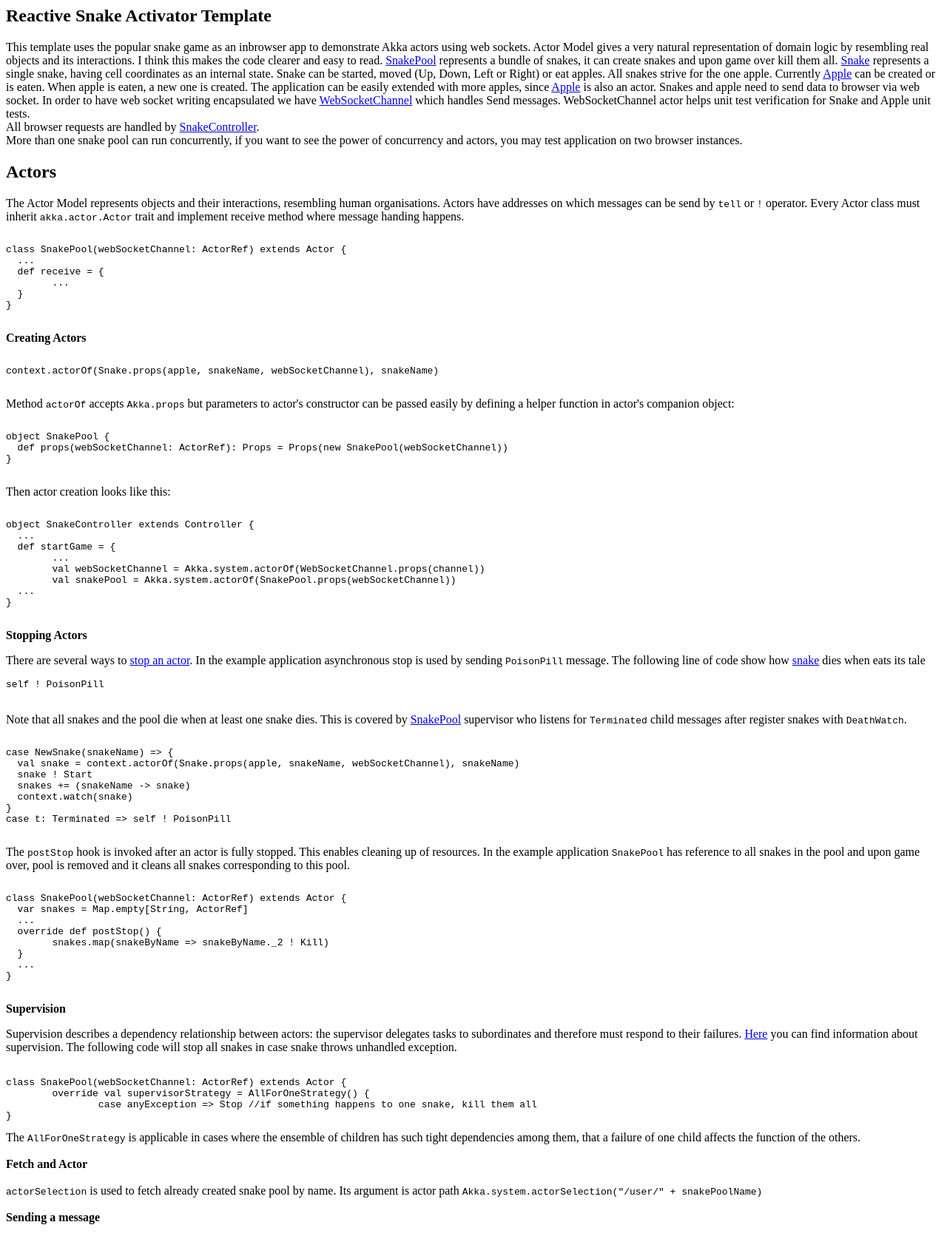
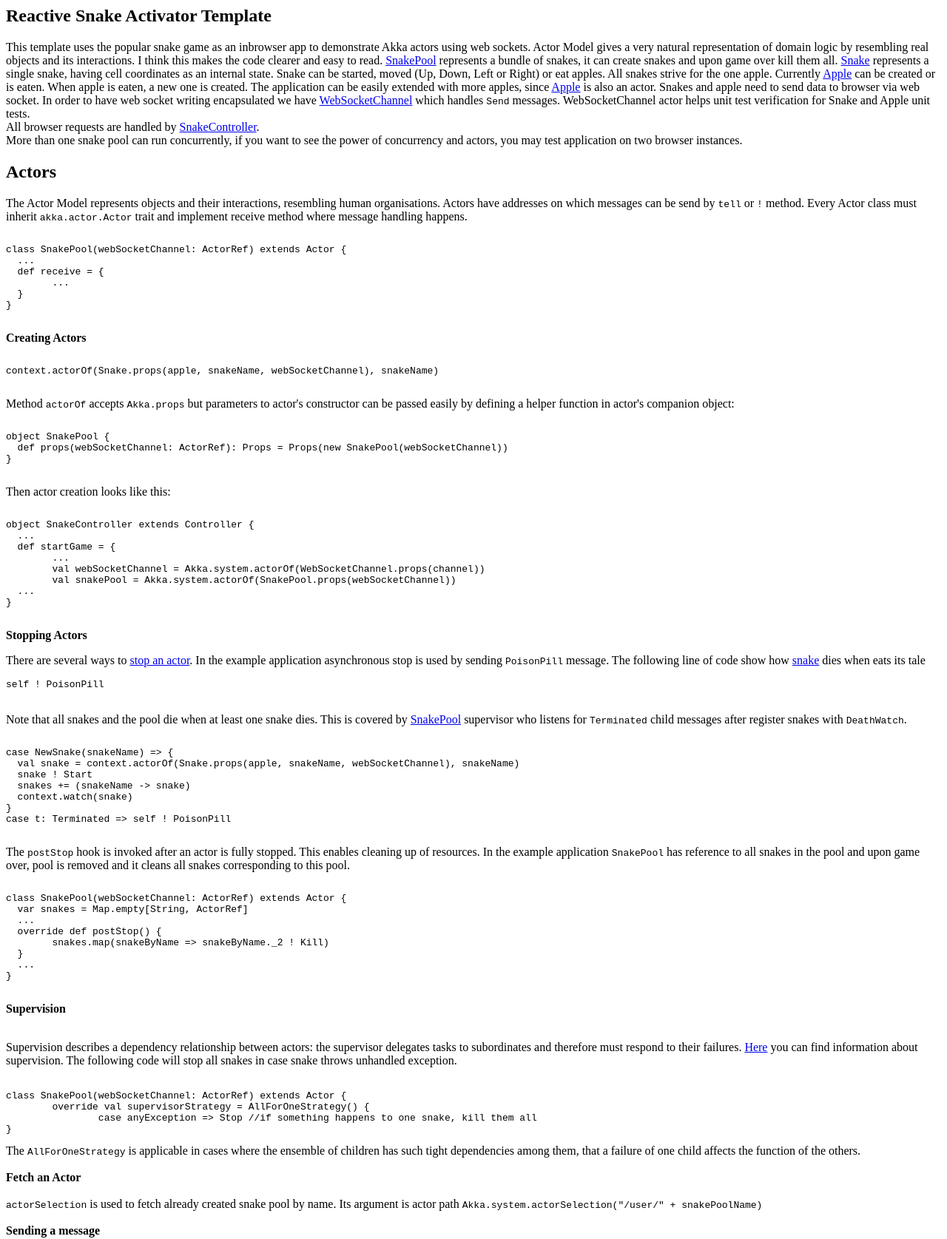
Before and after one commit to stanska/snakeyard, a plain HTML site: page tutorial/index.html in a window 1280 px wide. Shown: the top 1675 px of the page at 74% size. Drawn offline with Linux system fonts and the light colour scheme.

Commit message:
spell check

```diff
--- a/tutorial/index.html
+++ b/tutorial/index.html
@@ -10,18 +10,18 @@
          <a href="#code/app/snakeyard/actor/SnakePool.scala" class="shortcut">SnakePool</a> represents a bundle of snakes, it can create snakes and upon game over kill them all.
          <a href="#code/app/snakeyard/actor/Snake.scala" class="shortcut">Snake</a> represents a single snake, having cell coordinates as an internal state. Snake can be started, moved (Up, Down, Left or Right) or eat apples. All
          snakes strive for the one apple. Currently <a href="#code/app/snakeyard/actor/Apple.scala" class="shortcut">Apple</a> can be created or is eaten. When apple is eaten, a new one is created.  The application can be easily extended with more apples, since <a href="#code/app/snakeyard/actor/Apple.scala" class="shortcut">Apple</a> is also an actor.
-         Snakes and apple need to send data to browser via web socket. In order to have web socket writing encapsulated we have <a href="#code/app/snakeyard/actor/WebSocketChannel.scala" class="shortcut">WebSocketChannel</a> which handles Send messages.
+         Snakes and apple need to send data to browser via web socket. In order to have web socket writing encapsulated we have <a href="#code/app/snakeyard/actor/WebSocketChannel.scala" class="shortcut">WebSocketChannel</a> which handles <code>Send</code> messages.
          WebSocketChannel actor helps unit test verification for Snake and Apple unit tests.
          <br/>
          All browser requests are handled by <a href="#code/app/snakeyard/actor/SnakeController.scala" class="shortcut">SnakeController</a>.
          <br/>
-         More than one snake pool can run concurrently, if you want to see the power of concurrency and actors, you may test application on two browser instances.
+         More than one snake pool can run concurrently, if you want to see the power of concurrency and actors, you may test application on two browser instances.<br/>
       </div>
       <div>
          <h2>Actors</h2>
          The Actor Model represents objects and their interactions, resembling human organisations.
-         Actors have addresses on which messages can be send by <code>tell</code> or <code>!</code> operator.
-         Every Actor class must inherit <code>akka.actor.Actor</code> trait and implement receive method where message handing happens.
+         Actors have addresses on which messages can be send by <code>tell</code> or <code>!</code> method.
+         Every Actor class must inherit <code>akka.actor.Actor</code> trait and implement receive method where message handling happens.
     <pre><code>
 class SnakePool(webSocketChannel: ActorRef) extends Actor {
   ...
@@ -82,7 +82,7 @@ class SnakePool(webSocketChannel: ActorRef) extends Actor {
   ...
 }
 	</code></pre>
-		 <b>Supervision</b><br/>
+		 <b>Supervision</b><br/><br/>
 		 <p>Supervision describes a dependency relationship between actors: the supervisor delegates tasks to subordinates and therefore must respond to their failures.
 		 <a href="http://doc.akka.io/docs/akka/snapshot/general/supervision.html">Here</a> you can find information about supervision. The following code will stop all snakes
 		 in case snake throws unhandled exception.<br>
@@ -92,7 +92,7 @@ class SnakePool(webSocketChannel: ActorRef) extends Actor {
 		case anyException => Stop //if something happens to one snake, kill them all
 }</code></pre>
 The <code>AllForOneStrategy</code> is applicable in cases where the ensemble of children has such tight dependencies among them, that a failure of one child affects the function of the others.</br></br>
-         <b>Fetch and Actor</b><br></br>
+         <b>Fetch an Actor</b><br></br>
          <code>actorSelection</code> is used to fetch already created snake pool by name. Its argument is actor path <code>
          Akka.system.actorSelection("/user/" + snakePoolName)
          </code><br></br>
@@ -101,6 +101,7 @@ The <code>AllForOneStrategy</code> is applicable in cases where the ensemble of
 snakePool ! NewSnake(snakeName)
 	</code></pre>
          More information on <a href="http://doc.akka.io/docs/akka/snapshot/scala/actors.html">actors</a>
+	     <br/>
       </div>
       <div>
          <h2>Web Sockets</h2>
```
